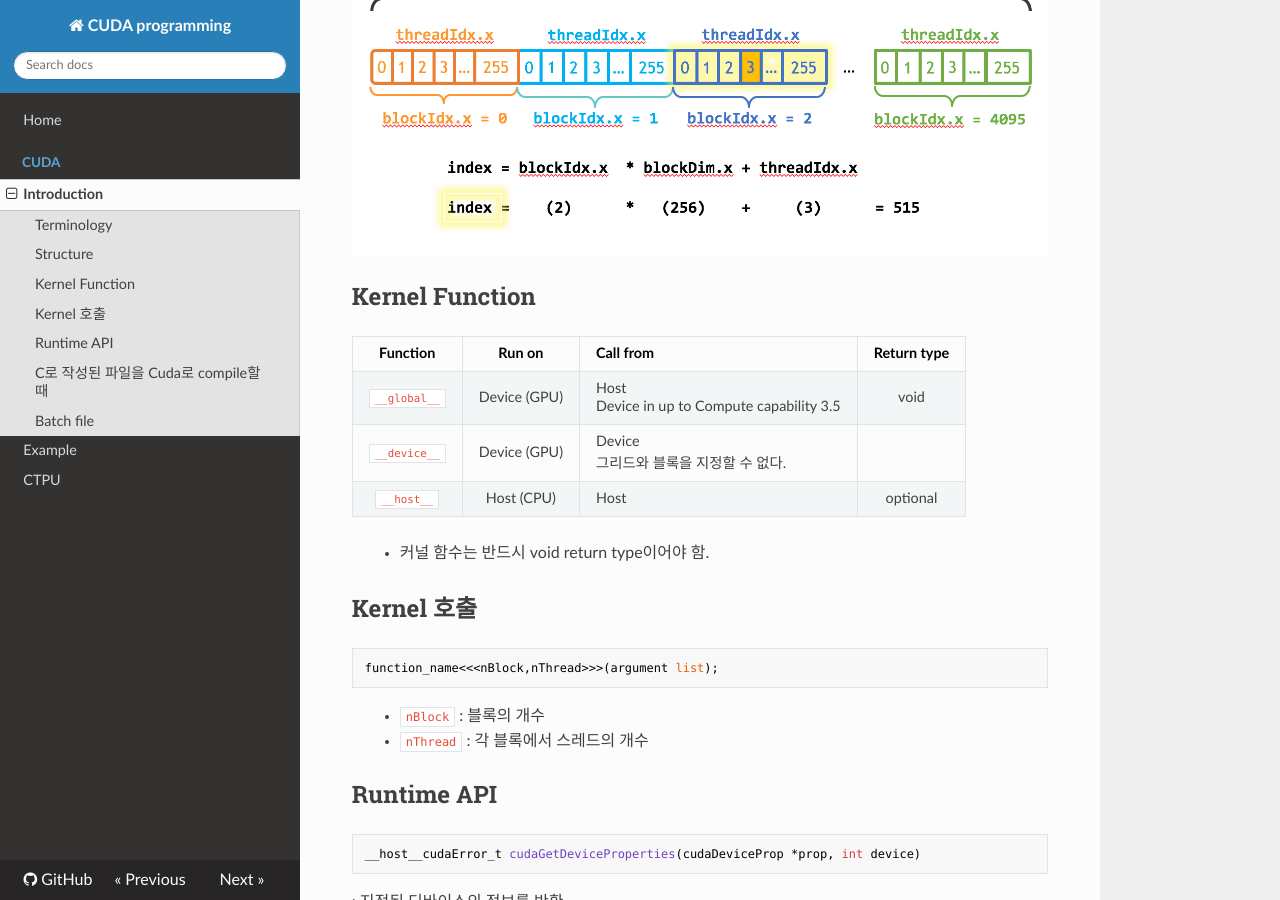
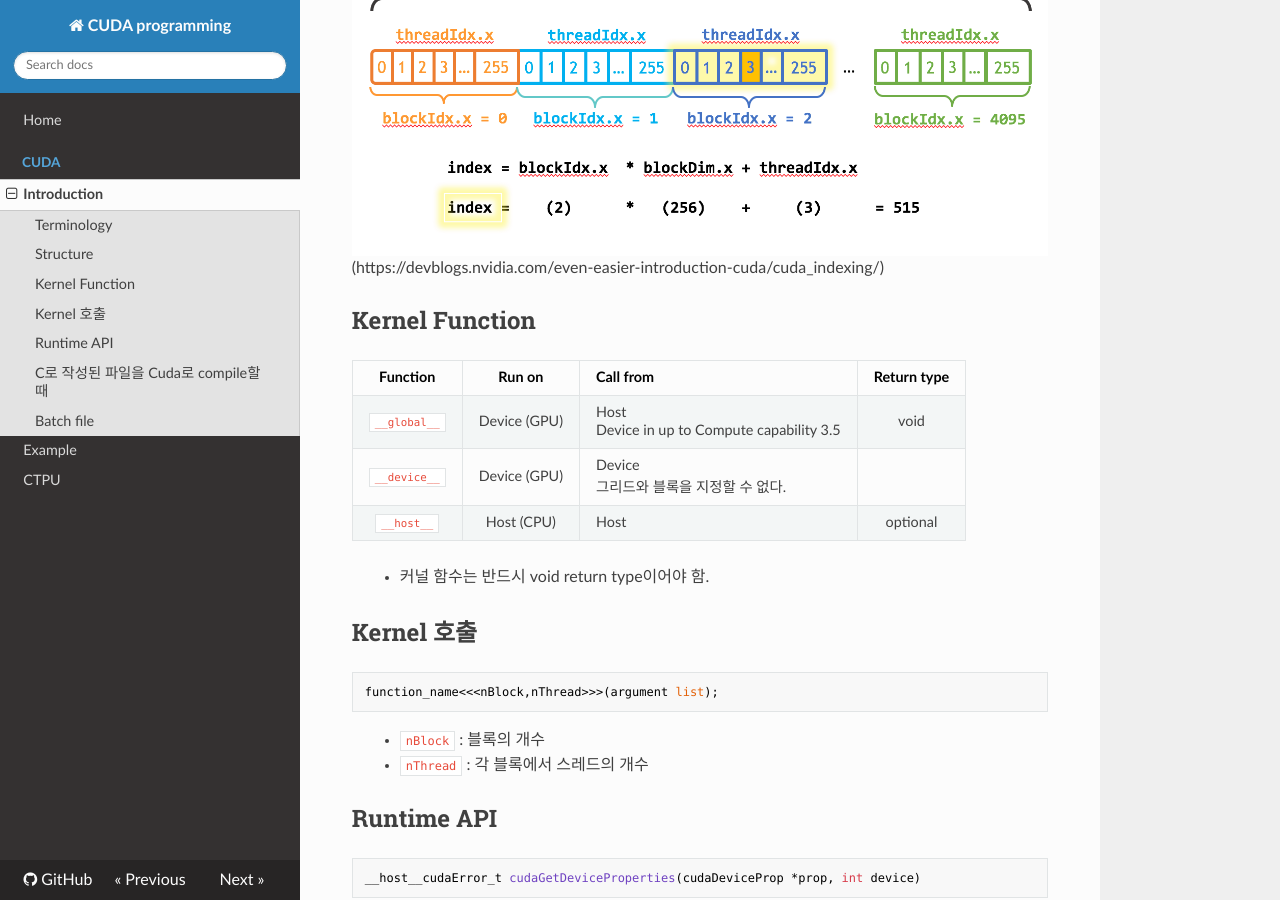
Before and after one commit to WonyoungCho/CUDA, an MkDocs documentation site: the page built from docs/CUDA_int.md, in a window 1280 px wide and 900 px high, scrolled down 1001 px. Built offline with MkDocs 1.6.1, drawn with Linux system fonts in a browser that asks for light colours; nearby versions of some CDN libraries; old or Windows-style settings are respelled for this version of MkDocs; part of the change alters nothing that is shown.

Commit message:
Update CUDA_int.md

```diff
--- a/docs/CUDA_int.md
+++ b/docs/CUDA_int.md
@@ -30,7 +30,7 @@ Grid | Device
 
 **ex) 아래 GPU 전체 스레드 그림에서 오렌지색의 스레드가 몇 번째 스레드인지 global index를 구하는 방법**
 ![CUDA indexing](./img/cuda_indexing.png)
-
+(https://devblogs.nvidia.com/even-easier-introduction-cuda/cuda_indexing/)
 
 ## Kernel Function
 Function | Run on | Call from| Return type
```
